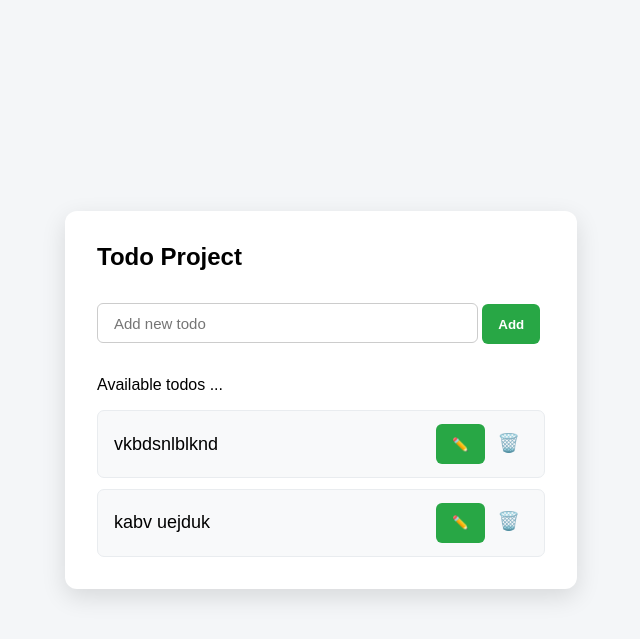
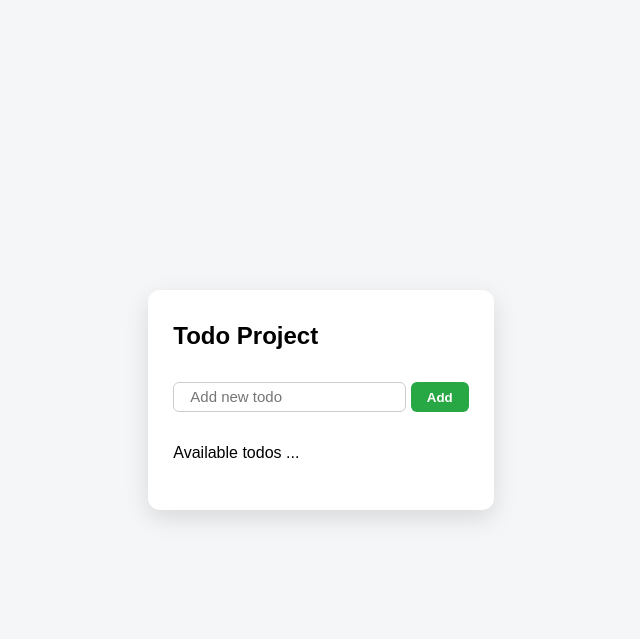
Before and after one commit to Tony-1tech/Todo-Project, a Flask app: page / in a window 1280 px wide. Shown: the top 639 px of the page, without its empty margins (319-959 px from the left). Run offline with Flask 3, Linux system fonts and the light colour scheme.

Commit message:
made some changes to the style

```diff
--- a/app.py
+++ b/app.py
@@ -3,7 +3,7 @@ from flask import Flask, render_template, request, redirect, url_for
 app = Flask(__name__)
 
 
-todos = ["vkbdsnlblknd", "kabv uejduk"]
+todos = []
 
 
 # Display todos
--- a/static/style.css
+++ b/static/style.css
@@ -18,9 +18,9 @@ body {
 }
 
 .wrapper {
-    width: 40%;
+    max-width: 40%;
     min-height: max-content;
-    padding: 2rem;
+    padding: 2rem 2%;
     border: none;
     border-radius: 12px;
 
@@ -33,8 +33,8 @@ body {
 }
 
 input {
-    height: 40px;
-    width: 85%;
+    height: 30px;
+    max-width: 85%;
     padding: .5rem 1rem;
 
     border: 1px solid #ccc;
@@ -50,7 +50,7 @@ input:focus {
 }
 
 button {
-    height: 40px;
+    height: 30px;
     padding: .5rem 1rem;
 
     border: none;
@@ -108,6 +108,7 @@ li form button {
 
     font-size: 18px;
 }
+
 
 li form button:hover {
     background: #ffe5e8;
--- a/templates/home.html
+++ b/templates/home.html
@@ -24,7 +24,7 @@
                 {% for todo in todos %}
                 <li>
                     {{ todo }}
-                    <div>
+                    <div class="todo">
                         <button
                             type="button"
                             onclick="openUpdate('{{ todo }}')"
```
Also changed, not shown: 1 other file.
